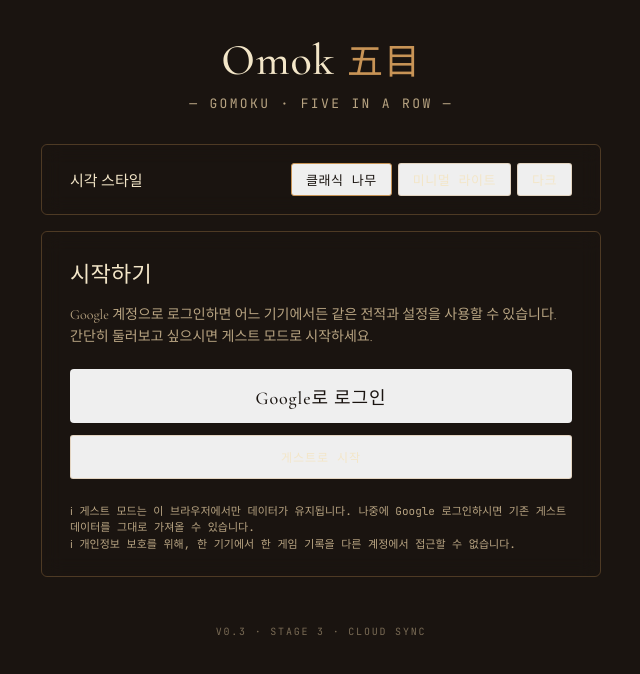
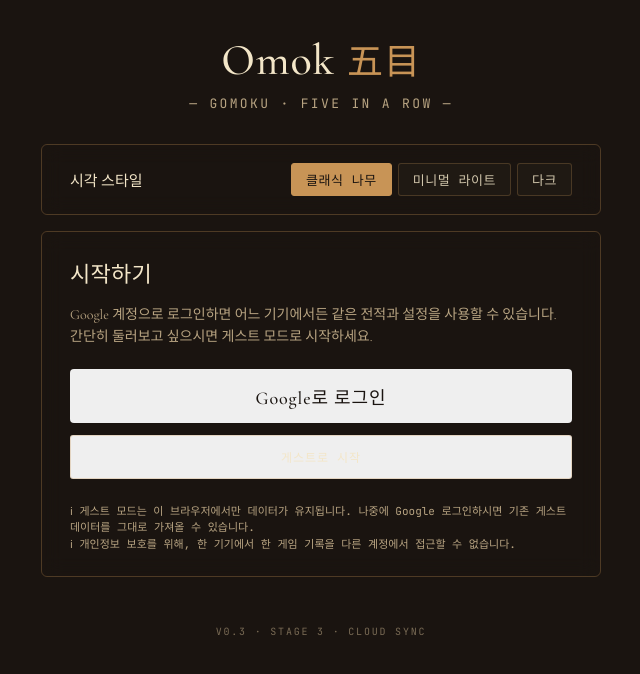
Before and after one commit to mrjoohyung/omok-web, a React (Vite) app: page / in a window 1280 px wide. Shown: the top 674 px of the page, without its empty margins (319-959 px from the left). Built offline with nearby package versions, Linux system fonts and the light colour scheme; no server answers.

Commit message:
Update index.css

```diff
--- a/src/styles/index.css
+++ b/src/styles/index.css
@@ -185,12 +185,17 @@
   font-size: 13px;
   padding: 6px 14px;
   border: 1px solid var(--border);
-  : transparent;
+  background: var(--bg-2);
   color: var(--fg);
   cursor: pointer;
   border-radius: 3px;
   transition: all 0.18s ease;
   letter-spacing: 0.04em;
+  opacity: 0.85;
+}
+
+.choice-btn:hover:not(:disabled) {
+  opacity: 1;
 }
 
 .choice-btn:hover:not(:disabled) {
@@ -199,10 +204,11 @@
 }
 
 .choice-btn.active {
-  : var(--accent);
+  background: var(--accent);
   color: var(--bg);
   border-color: var(--accent);
   font-weight: 500;
+  opacity: 1;
 }
 
 .choice-btn:disabled {
```
